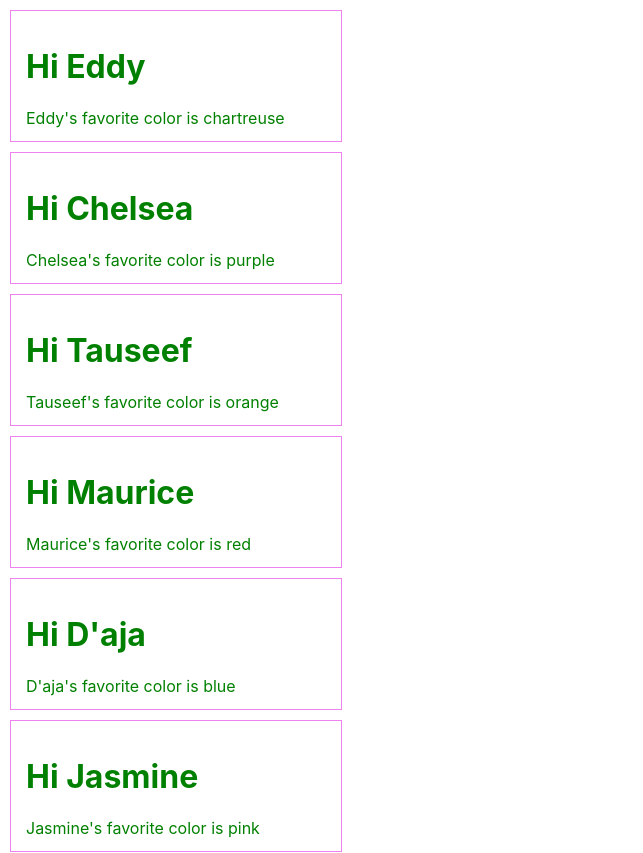
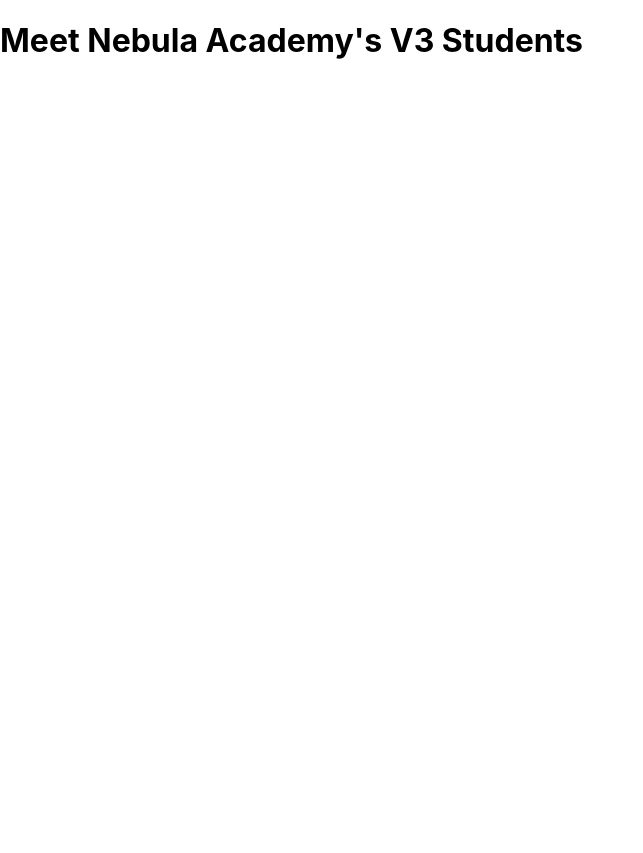
Before and after one commit to manamiueda1/react-class-prep, a React (Create React App) app: page / in a window 1280 px wide. Shown: the top 853 px of the page, without its empty margins (0-643 px from the left). After the commit the page ends 800 px from the top, so only its background shows below. Built offline with nearby package versions, Linux system fonts and the light colour scheme.

Commit message:
added home

```diff
--- a/package.json
+++ b/package.json
@@ -8,6 +8,7 @@
     "@testing-library/user-event": "^12.1.10",
     "react": "^17.0.1",
     "react-dom": "^17.0.1",
+    "react-router-dom": "^5.2.0",
     "react-scripts": "4.0.2",
     "web-vitals": "^1.0.1"
   },
--- a/src/App.js
+++ b/src/App.js
@@ -1,13 +1,20 @@
 import React, { Component } from "react";
+import Home from "./components/Home/Home.component";
 import StudentList from "./components/StudentList/StudentList.component";
 import "./App.css";
+import { BrowserRouter as Router, Route, Switch } from "react-router-dom";
 
 class App extends Component {
   render() {
     return (
-      <div>
-        <StudentList />
-      </div>
+      <Router>
+        <div>
+          <Switch>
+            <Route exact path="/" component={Home} />
+            <Route exact path="/students" component={StudentList} />
+          </Switch>
+        </div>
+      </Router>
     );
   }
 }
--- /dev/null
+++ b/src/components/Home/Home.component.jsx
@@ -0,0 +1,10 @@
+import React from "react";
+
+const Home = () => {
+    return (
+        <h1>Meet Nebula Academy's V3 Students</h1>
+
+    )
+}
+
+export default Home
--- a/src/components/StudentList/StudentList.component.jsx
+++ b/src/components/StudentList/StudentList.component.jsx
@@ -68,6 +68,7 @@
       ]
     }
   }
+
   render(){
     return (
       <div>
```
Also changed, not shown: src/components/Home/Home.styles.css (added), 1 other file (tests, documents, lock files or other folders).
